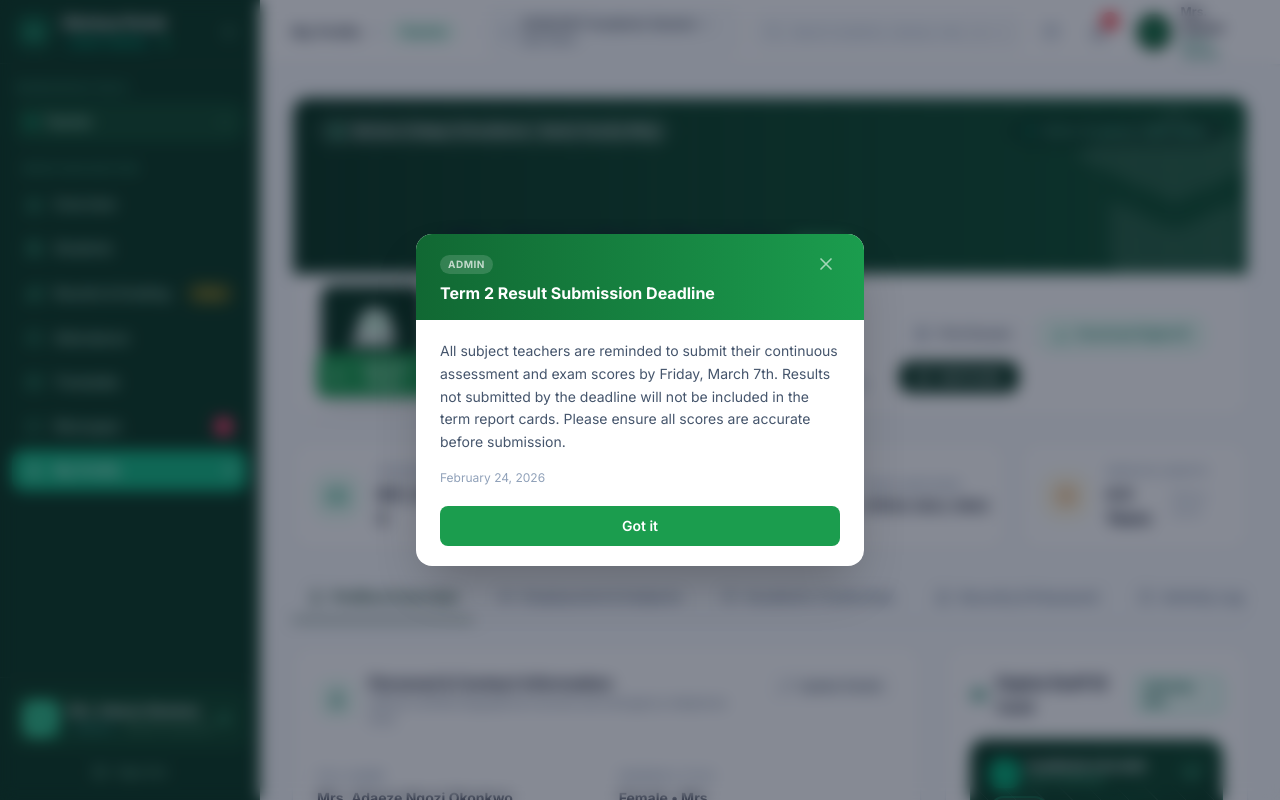
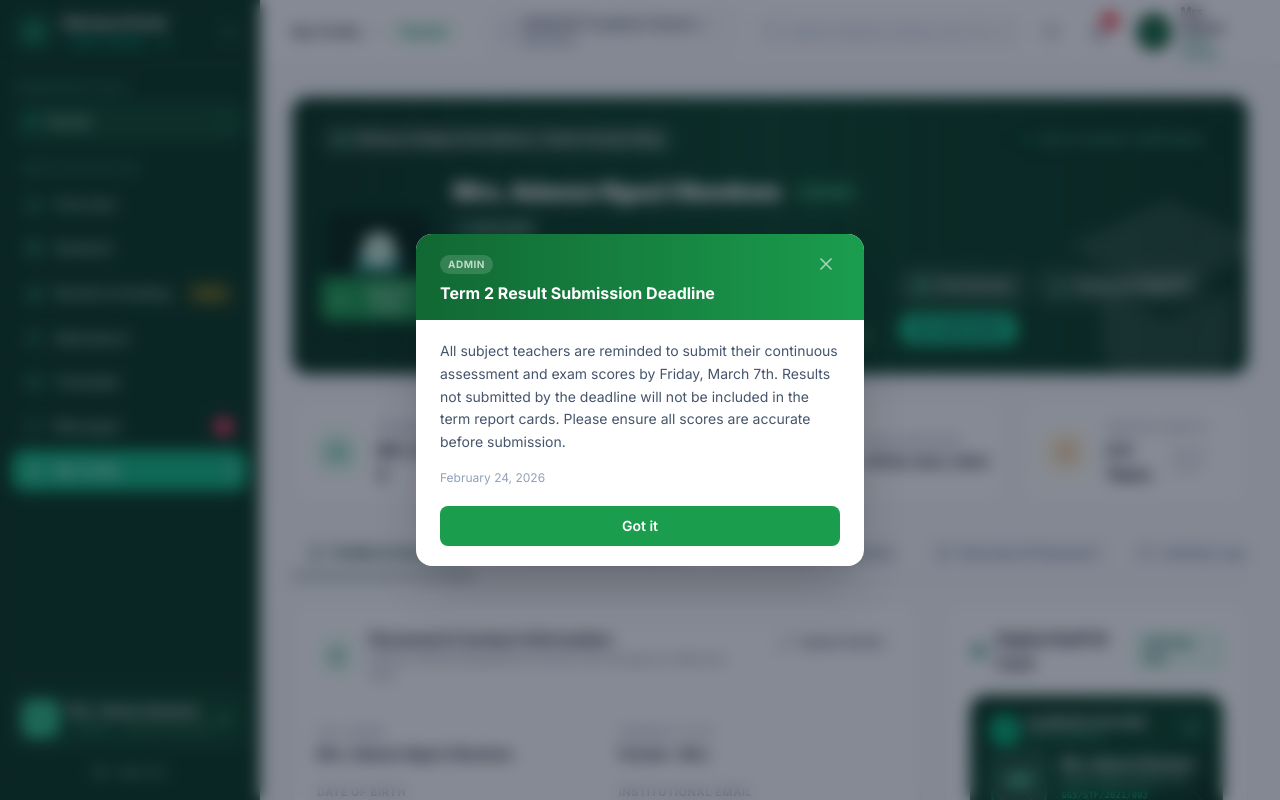
Before and after one commit to efebryan/glorious-school, a Next.js app: page /staff-dashboard/profile in a window 1280 px wide. Shown: the top 800 px of the page. Built offline with nearby package versions, Linux system fonts and the light colour scheme.

Commit message:
auto-commit: 10/20/2026, 5:43:42 PM

```diff
--- a/src/app/staff-dashboard/profile/page.tsx
+++ b/src/app/staff-dashboard/profile/page.tsx
@@ -24,14 +24,10 @@ export default function ProfilePage() {
   return (
     <div className="p-4 sm:p-6 lg:p-8 max-w-[1360px] mx-auto space-y-6">
       {/* =========================================================================
-          1. PROFILE HEADER HERO CARD
-          Banner with School & Wing Badge, Active Status, Floating AO Avatar,
-          Name, Tags, Contact Info, and Action Buttons (Print Dossier, ID, Edit)
+          1. PROFILE HEADER HERO CARD (Extended Full-Green Background)
          ========================================================================= */}
-      <div className="bg-white rounded-2xl border border-slate-200/80 shadow-xs overflow-hidden">
-        {/* Banner Area */}
-        <div className="relative bg-gradient-to-r from-[#06331c] via-[#094326] to-[#0b4d2c] h-36 sm:h-44 px-6 pt-5 pb-4 flex flex-col justify-between overflow-hidden">
-          {/* Subtle watermark / background illustration */}
+      <div className="relative overflow-hidden rounded-2xl bg-gradient-to-r from-[#06331c] via-[#094326] to-[#07361e] text-white p-6 sm:p-7 shadow-md border border-emerald-900/40">
+        {/* Subtle patterned overlay across whole card */}
         <div
           className="absolute inset-0 opacity-10 pointer-events-none"
           style={{
@@ -39,14 +35,14 @@ export default function ProfilePage() {
               "repeating-linear-gradient(90deg, #ffffff 0, #ffffff 1px, transparent 0, transparent 40px)",
           }}
         />
-          <div className="absolute -right-10 -bottom-10 opacity-10 text-white pointer-events-none">
+        <div className="absolute -right-8 -bottom-8 opacity-10 text-white pointer-events-none">
           <svg className="w-56 h-56" fill="currentColor" viewBox="0 0 24 24">
             <path d="M12 2L1 7l11 5 9-4.09V17h2V7L12 2zm0 13l-7-3.18V17c0 3.31 3.13 6 7 6s7-2.69 7-6v-5.18L12 15z" />
           </svg>
         </div>
 
-          {/* Top Banner Badges */}
-          <div className="relative z-10 flex flex-wrap items-center justify-between gap-3">
+        {/* Top Badges Row */}
+        <div className="relative z-10 flex flex-wrap items-center justify-between gap-3 mb-6">
           <div className="inline-flex items-center gap-2 px-3 py-1 rounded-full bg-white/10 backdrop-blur-md border border-white/15 text-white text-xs font-semibold">
             <svg className="w-3.5 h-3.5 text-emerald-300" fill="none" stroke="currentColor" viewBox="0 0 24 24">
               <path strokeLinecap="round" strokeLinejoin="round" strokeWidth="2" d="M19 21V5a2 2 0 00-2-2H7a2 2 0 00-2 2v16m14 0h2m-2 0h-5m-9 0H3m2 0h5M9 7h1m-1 4h1m4-4h1m-1 4h1m-5 10v-5a1 1 0 011-1h2a1 1 0 011 1v5m-4 0h4" />
@@ -59,16 +55,14 @@ export default function ProfilePage() {
             <span>Active Academic Staff Status</span>
           </div>
         </div>
-        </div>
 
-        {/* Profile Details Row */}
-        <div className="px-6 pt-0 pb-6 relative">
-          <div className="flex flex-col lg:flex-row lg:items-end lg:justify-between gap-6 -mt-12 sm:-mt-14">
+        {/* Main Details & Avatar Row */}
+        <div className="relative z-10 flex flex-col lg:flex-row lg:items-end lg:justify-between gap-6">
           {/* Left: Avatar + Details */}
-            <div className="flex flex-col sm:flex-row sm:items-end gap-5">
-              {/* Avatar Box with camera upload icon */}
+          <div className="flex flex-col sm:flex-row sm:items-center gap-5">
+            {/* Square Rounded Avatar with Camera Upload */}
             <div className="relative shrink-0">
-                <div className="w-24 h-24 sm:w-28 sm:h-28 rounded-2xl bg-[#06331c] text-white border-4 border-white shadow-xl flex items-center justify-center font-black text-3xl tracking-tight">
+              <div className="w-24 h-24 sm:w-28 sm:h-28 rounded-2xl bg-[#042413] text-[#5eead4] border-2 border-emerald-500/40 shadow-xl flex items-center justify-center font-black text-3xl tracking-tight">
                 {MOCK_STAFF.initials}
               </div>
               <div className="absolute -bottom-1 -right-1">
@@ -83,64 +77,64 @@ export default function ProfilePage() {
             </div>
 
             {/* Names & Metadata */}
-              <div className="space-y-1.5 pt-2">
+            <div className="space-y-1.5">
               <div className="flex items-center gap-2.5 flex-wrap">
-                  <h1 className="text-xl sm:text-2xl font-black text-slate-900 tracking-tight">
+                <h1 className="text-xl sm:text-2xl font-black text-white tracking-tight">
                   Mrs. Adaeze Ngozi Okonkwo
                 </h1>
-                  <span className="px-2 py-0.5 rounded-md bg-[#0d5228] text-emerald-300 text-[10px] font-extrabold uppercase tracking-wider">
+                <span className="px-2 py-0.5 rounded-md bg-[#0d5228] text-emerald-300 text-[10px] font-extrabold uppercase tracking-wider border border-emerald-500/30">
                   Teacher
                 </span>
-                  <span className="px-2 py-0.5 rounded-md bg-emerald-50 text-emerald-700 text-[10px] font-bold border border-emerald-200/60 flex items-center gap-1">
-                    <span className="w-1.5 h-1.5 rounded-full bg-emerald-500" />
+                <span className="px-2 py-0.5 rounded-md bg-white/10 text-emerald-200 text-[10px] font-bold border border-white/15 flex items-center gap-1">
+                  <span className="w-1.5 h-1.5 rounded-full bg-emerald-400" />
                   Active Staff
                 </span>
               </div>
 
-                <p className="text-xs sm:text-sm font-semibold text-slate-700 flex items-center gap-1.5">
-                  <svg className="w-4 h-4 text-emerald-600 shrink-0" fill="none" stroke="currentColor" viewBox="0 0 24 24">
+              <p className="text-xs sm:text-sm font-semibold text-emerald-200/90 flex items-center gap-1.5">
+                <svg className="w-4 h-4 text-emerald-400 shrink-0" fill="none" stroke="currentColor" viewBox="0 0 24 24">
                   <path strokeLinecap="round" strokeLinejoin="round" strokeWidth="2" d="M19.428 15.428a2 2 0 00-1.022-.547l-2.387-.477a6 6 0 00-3.86.517l-.318.158a6 6 0 01-3.86.517L6.05 15.21a2 2 0 00-1.806.547M8 4h8l-1 1v5.172a2 2 0 00.586 1.414l5 5c1.26 1.26.367 3.414-1.415 3.414H4.828c-1.782 0-2.674-2.154-1.414-3.414l5-5A2 2 0 009 10.172V5L8 4z" />
                 </svg>
                 <span>Senior Science Department • Physics &amp; Chemistry Specialist</span>
               </p>
 
               {/* Sub row with ID, email, phone */}
-                <div className="flex items-center gap-3 text-xs text-slate-500 flex-wrap pt-1">
+              <div className="flex items-center gap-3 text-xs text-emerald-200/80 flex-wrap pt-1">
                 <button
                   onClick={copyStaffId}
-                    className="inline-flex items-center gap-1.5 px-2 py-0.5 rounded bg-slate-100 hover:bg-slate-200 text-slate-700 font-mono font-bold transition-colors"
+                  className="inline-flex items-center gap-1.5 px-2 py-0.5 rounded bg-white/10 hover:bg-white/20 border border-white/10 text-white font-mono font-bold transition-colors"
                   title="Click to copy Staff ID"
                 >
-                    <svg className="w-3.5 h-3.5 text-slate-500" fill="none" stroke="currentColor" viewBox="0 0 24 24">
+                  <svg className="w-3.5 h-3.5 text-emerald-300" fill="none" stroke="currentColor" viewBox="0 0 24 24">
                     <path strokeLinecap="round" strokeLinejoin="round" strokeWidth="2" d="M10 6H5a2 2 0 00-2 2v9a2 2 0 002 2h14a2 2 0 002-2V8a2 2 0 00-2-2h-5m-4 0V5a2 2 0 114 0v1m-4 0a2 2 0 104 0m-5 8a2 2 0 100-4 2 2 0 000 4zm0 0c1.306 0 2.417.835 2.83 2M9 14a3.001 3.001 0 00-2.83 2M15 11h3m-3 4h2" />
                   </svg>
                   <span>{MOCK_STAFF.staffId}</span>
-                    <svg className="w-3 h-3 text-slate-400" fill="none" stroke="currentColor" viewBox="0 0 24 24">
+                  <svg className="w-3 h-3 text-emerald-300/70" fill="none" stroke="currentColor" viewBox="0 0 24 24">
                     <path strokeLinecap="round" strokeLinejoin="round" strokeWidth="2" d="M8 16H6a2 2 0 01-2-2V6a2 2 0 012-2h8a2 2 0 012 2v2m-6 12h8a2 2 0 002-2v-8a2 2 0 00-2-2h-8a2 2 0 00-2 2v8a2 2 0 002 2z" />
                   </svg>
-                    {copiedId && <span className="text-[10px] text-emerald-600 font-sans">Copied!</span>}
+                  {copiedId && <span className="text-[10px] text-emerald-300 font-sans">Copied!</span>}
                 </button>
                 <span>•</span>
                 <span className="flex items-center gap-1">
-                    <svg className="w-3.5 h-3.5 text-slate-400" fill="none" stroke="currentColor" viewBox="0 0 24 24"><path strokeLinecap="round" strokeLinejoin="round" strokeWidth="2" d="M3 8l7.89 5.26a2 2 0 002.22 0L21 8M5 19h14a2 2 0 002-2V7a2 2 0 00-2-2H5a2 2 0 00-2 2v10a2 2 0 002 2z" /></svg>
+                  <svg className="w-3.5 h-3.5 text-emerald-300" fill="none" stroke="currentColor" viewBox="0 0 24 24"><path strokeLinecap="round" strokeLinejoin="round" strokeWidth="2" d="M3 8l7.89 5.26a2 2 0 002.22 0L21 8M5 19h14a2 2 0 002-2V7a2 2 0 00-2-2H5a2 2 0 00-2 2v10a2 2 0 002 2z" /></svg>
                   {MOCK_STAFF.email}
                 </span>
                 <span>•</span>
                 <span className="flex items-center gap-1">
-                    <svg className="w-3.5 h-3.5 text-slate-400" fill="none" stroke="currentColor" viewBox="0 0 24 24"><path strokeLinecap="round" strokeLinejoin="round" strokeWidth="2" d="M3 5a2 2 0 012-2h3.28a1 1 0 01.948.684l1.498 4.493a1 1 0 01-.502 1.21l-2.257 1.13a11.042 11.042 0 005.516 5.516l1.13-2.257a1 1 0 011.21-.502l4.493 1.498a1 1 0 01.684.949V19a2 2 0 01-2 2h-1C9.716 21 3 14.284 3 6V5z" /></svg>
+                  <svg className="w-3.5 h-3.5 text-emerald-300" fill="none" stroke="currentColor" viewBox="0 0 24 24"><path strokeLinecap="round" strokeLinejoin="round" strokeWidth="2" d="M3 5a2 2 0 012-2h3.28a1 1 0 01.948.684l1.498 4.493a1 1 0 01-.502 1.21l-2.257 1.13a11.042 11.042 0 005.516 5.516l1.13-2.257a1 1 0 011.21-.502l4.493 1.498a1 1 0 01.684.949V19a2 2 0 01-2 2h-1C9.716 21 3 14.284 3 6V5z" /></svg>
                   {phone}
                 </span>
               </div>
             </div>
           </div>
 
-            {/* Right: Quick Action Buttons */}
-            <div className="flex items-center gap-2.5 flex-wrap">
+          {/* Right: Action Buttons */}
+          <div className="flex items-center gap-2.5 flex-wrap self-start lg:self-end">
             <button
               onClick={() => window.print()}
-                className="inline-flex items-center gap-2 px-3.5 py-2 rounded-xl bg-white border border-slate-200 text-xs font-semibold text-slate-700 hover:bg-slate-50 transition-colors shadow-2xs"
+              className="inline-flex items-center gap-2 px-3.5 py-2 rounded-xl bg-white/10 hover:bg-white/20 border border-white/20 text-xs font-semibold text-white transition-colors backdrop-blur-xs"
             >
-                <svg className="w-4 h-4 text-slate-500" fill="none" stroke="currentColor" viewBox="0 0 24 24">
+              <svg className="w-4 h-4 text-emerald-300" fill="none" stroke="currentColor" viewBox="0 0 24 24">
                 <path strokeLinecap="round" strokeLinejoin="round" strokeWidth="2" d="M17 17h2a2 2 0 002-2v-4a2 2 0 00-2-2H5a2 2 0 00-2 2v4a2 2 0 002 2h2m2 4h6a2 2 0 002-2v-4a2 2 0 00-2-2H9a2 2 0 00-2 2v4a2 2 0 002 2zm8-12V5a2 2 0 00-2-2H9a2 2 0 00-2 2v4h10z" />
               </svg>
               <span>Print Dossier</span>
@@ -151,9 +145,9 @@ export default function ProfilePage() {
                 const card = document.getElementById("digital-id-card");
                 card?.scrollIntoView({ behavior: "smooth" });
               }}
-                className="inline-flex items-center gap-2 px-3.5 py-2 rounded-xl bg-emerald-50 border border-emerald-200/80 text-xs font-semibold text-emerald-700 hover:bg-emerald-100/60 transition-colors shadow-2xs"
+              className="inline-flex items-center gap-2 px-3.5 py-2 rounded-xl bg-white/10 hover:bg-white/20 border border-white/20 text-xs font-semibold text-white transition-colors backdrop-blur-xs"
             >
-                <svg className="w-4 h-4 text-emerald-600" fill="none" stroke="currentColor" viewBox="0 0 24 24">
+              <svg className="w-4 h-4 text-emerald-300" fill="none" stroke="currentColor" viewBox="0 0 24 24">
                 <path strokeLinecap="round" strokeLinejoin="round" strokeWidth="2" d="M4 16v1a3 3 0 003 3h10a3 3 0 003-3v-1m-4-4l-4 4m0 0l-4-4m4 4V4" />
               </svg>
               <span>Download Digital ID</span>
@@ -161,14 +155,13 @@ export default function ProfilePage() {
 
             <button
               onClick={() => setIsEditing(!isEditing)}
-                className="inline-flex items-center gap-2 px-4 py-2 rounded-xl bg-[#06331c] text-white hover:bg-[#094326] text-xs font-bold transition-colors shadow-sm"
+              className="inline-flex items-center gap-2 px-4 py-2 rounded-xl bg-[#10b981] hover:bg-[#059669] text-slate-900 text-xs font-bold transition-colors shadow-sm"
             >
               <svg className="w-4 h-4" fill="none" stroke="currentColor" viewBox="0 0 24 24">
                 <path strokeLinecap="round" strokeLinejoin="round" strokeWidth="2" d="M11 5H6a2 2 0 00-2 2v11a2 2 0 002 2h11a2 2 0 002-2v-5m-1.414-9.414a2 2 0 112.828 2.828L11.828 15H9v-2.828l8.586-8.586z" />
               </svg>
               <span>{isEditing ? "Close Editor" : "Edit Profile"}</span>
             </button>
-            </div>
           </div>
         </div>
       </div>
```
Lines whose indentation alone changed are shown as unchanged.
